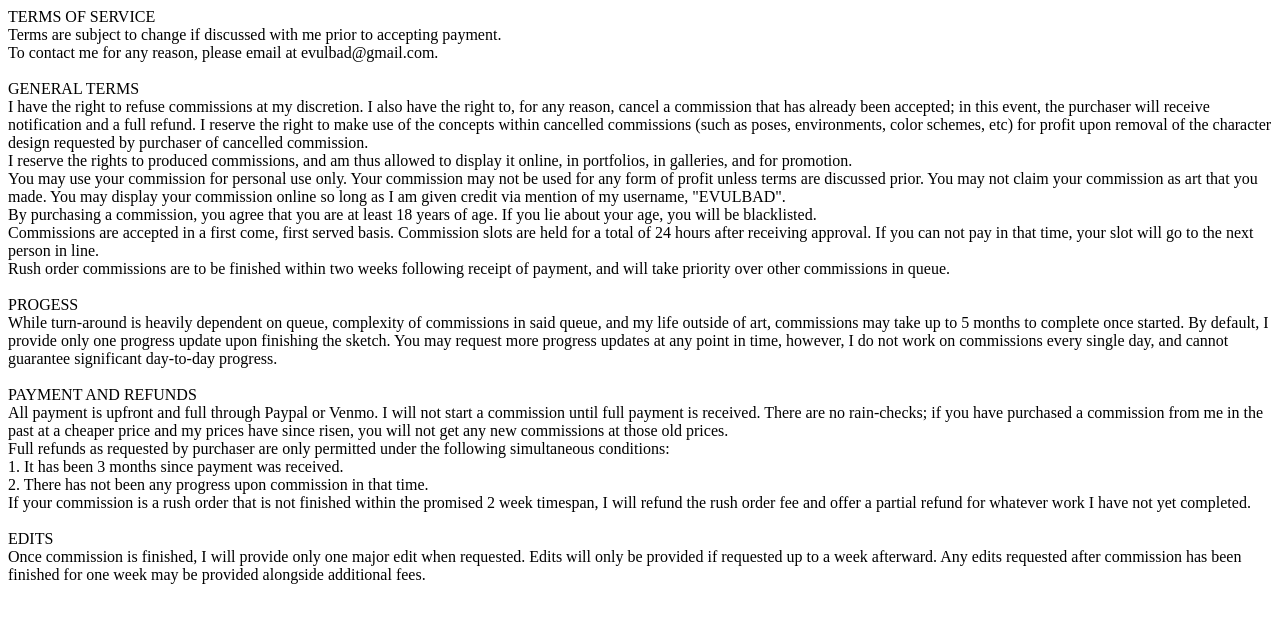
After one commit to EVULBAD/EVULSITE, a PHP site: page /commissions/tos.html in a window 1280 px wide. The commit adds this page. Shown: the top 623 px of the page. Run offline with PHP 8.4, Linux system fonts and the light colour scheme.

```diff
--- /dev/null
+++ b/commissions/tos.html
@@ -0,0 +1,60 @@
+<!DOCTYPE html>
+<html>
+	<head>
+		<meta charset="UTF-8">
+		<meta name="viewport" content="width=device-width, initial-scale=1.0">
+		<title>TERMS OF SERVICE</title>
+		<link href="../style.css" rel="stylesheet" type="text/css" media="all">
+		<link rel="stylesheet" href="https://cdnjs.cloudflare.com/ajax/libs/font-awesome/5.15.3/css/all.min.css" integrity="sha512-iBBXm8fW90+nuLcSKlbmrPcLa0OT92xO1BIsZ+ywDWZCvqsWgccV3gFoRBv0z+8dLJgyAHIhR35VZc2oM/gI1w==" crossorigin="anonymous" />
+	</head>
+
+    <body>
+        <div id="tos">
+            TERMS OF SERVICE<br>
+            Terms are subject to change if discussed with me prior to accepting payment.<br>
+            To contact me for any reason, please email at evulbad@gmail.com.<br>
+            <br>
+            GENERAL TERMS<br>
+            I have the right to refuse commissions at my discretion. I also have the right to, for any reason, cancel a commission that has already been accepted;
+            in this event, the purchaser will receive notification and a full refund. I reserve the right
+            to make use of the concepts within cancelled commissions (such as poses, environments, color
+            schemes, etc) for profit upon removal of the character design requested by
+            purchaser of cancelled commission.<br>
+            I reserve the rights to produced commissions, and am thus allowed to display it online, in portfolios, in galleries, and for promotion.<br>
+            You may use your commission for personal use only. Your commission may not be used for
+            any form of profit unless terms are discussed prior. You may not claim your commission as
+            art that you made. You may display your commission online so long as I am given credit via
+            mention of my username, "EVULBAD".<br>
+            By purchasing a commission, you agree that you are at least 18 years of age. If you lie about
+            your age, you will be blacklisted.<br>
+            Commissions are accepted in a first come, first served basis.
+            Commission slots are held for a total of 24 hours after receiving approval. If you can
+            not pay in that time, your slot will go to the next person in line.<br>
+            Rush order commissions are to be finished within two weeks following receipt of payment, and
+            will take priority over other commissions in queue.<br>
+            <br>
+            PROGESS<br>
+            While turn-around is heavily dependent on queue, complexity of commissions in said queue, and my life outside
+            of art, commissions may take up to 5 months to complete once started. By default, I provide only one progress update upon finishing the sketch.
+            You may request more progress updates at any point in time, however, I do not work on
+            commissions every single day, and cannot guarantee significant day-to-day progress.<br>
+            <br>
+            PAYMENT AND REFUNDS<br>
+            All payment is upfront and full through Paypal or Venmo. I will not start a commission until full payment is received.
+            There are no rain-checks; if you have purchased a commission from me in the past at a cheaper
+            price and my prices have since risen, you will not get any new commissions at those
+            old prices.<br>
+            Full refunds as requested by purchaser are only permitted under the following simultaneous
+            conditions:<br>
+            1. It has been 3 months since payment was received.<br>
+            2. There has not been any progress upon commission in that time.<br>
+            If your commission is a rush order that is not finished within the promised 2 week timespan,
+            I will refund the rush order fee and offer a partial refund for whatever work
+            I have not yet completed.<br>
+            <br>
+            EDITS<br>
+            Once commission is finished, I will provide only one major edit when requested. Edits will only be provided if requested up to a week afterward.
+            Any edits requested after commission has been finished for one week may be provided alongside additional fees.
+        </div>
+    </body>
+</html>
```
Also changed, not shown: commissions/2d-form.html (+43 -12 lines), commissions/2d.html (+4 -5 lines), commissions/commissions.css (+16 -11 lines), commissions/commissions.js (added, +23 -0 lines), commissions/index.html (+3 -4 lines).
